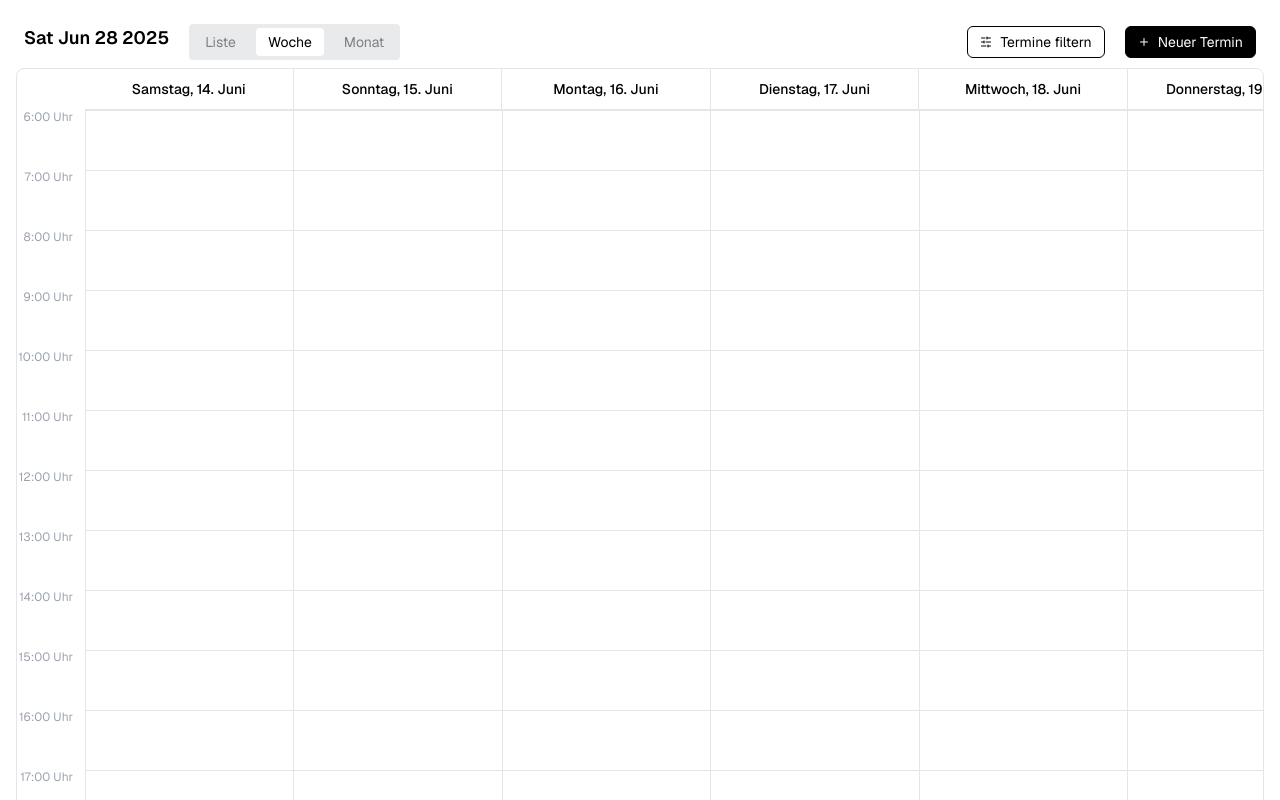
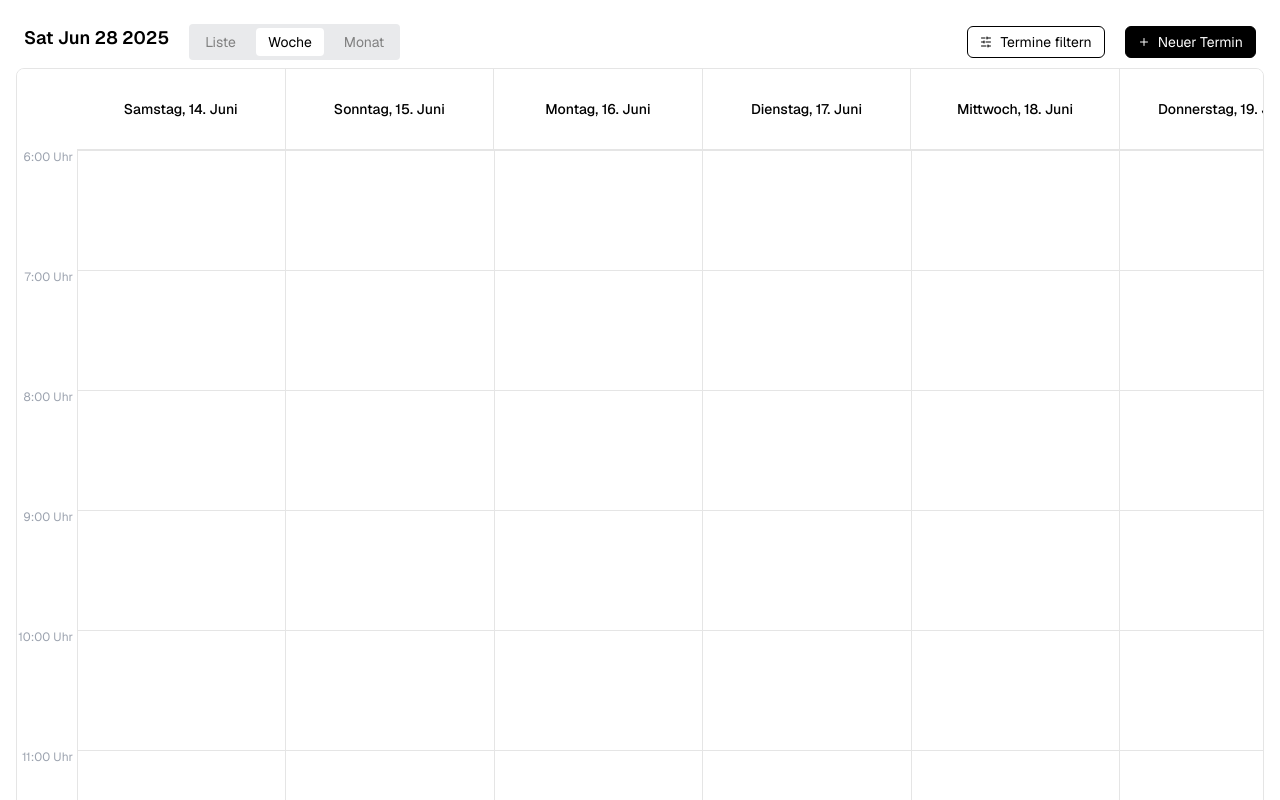
Before and after one commit to mohammedeltantawi/vocare-challenge, a Next.js app: page / in a window 1280 px wide. Shown: the top 800 px of the page. Built offline with nearby package versions, Linux system fonts and the light colour scheme; no server answers; the database is empty.

Commit message:
style: make hour column fixed on horizontal scroll

```diff
--- a/app/appointments/appointments.client.tsx
+++ b/app/appointments/appointments.client.tsx
@@ -56,16 +56,15 @@ export default function AppointmentsClient({ appointments }: Props) {
         <ListView appointments={appointments} selectedDate={new Date()} />
       )}
       {view === ViewEnum.WEEK &&  (
-        <div
-          ref={scrollRef}
-          className="overflow-x-auto whitespace-nowrap border rounded-lg"
-        >
-          <div className="flex min-w-max gap-2">
-            <div className="w-[60px]">
-              <div className="h-10"/>
+        <div ref={scrollRef} className="overflow-auto border rounded-lg w-full h-[1100px] relative scroll-smooth">
+          <div className="flex min-w-max">
+            {/* Sticky Hour Column */}
+            <div className="sticky left-0 z-10 bg-white w-[60px] flex-shrink-0">
+              <div className="h-20" />
               <HourColumn />
             </div>
-            {/* Time column */}
+
+            {/* Scrollable Day Columns */}
             {visibleWeeks.map((offset) => (
               <WeekColumn
                 key={offset}
--- a/components/day-column.component.tsx
+++ b/components/day-column.component.tsx
@@ -10,7 +10,7 @@ interface Props {
 export default function DayColumn({ day, appointments }: Props) {
   const startHour = 6;
   const endHour = 22;
-  const hourHeight = 60; // px
+  const hourHeight = 120; // px
 
   const [nowTop, setNowTop] = useState<number | null>(null);
 
--- a/components/hour-column.component.tsx
+++ b/components/hour-column.component.tsx
@@ -6,7 +6,7 @@ export default function HourColumn() {
         <div
           key={h}
           className="absolute right-1 text-gray-400"
-          style={{ top: `${i * 60}px` }}
+          style={{ top: `${i * 120}px` }}
         >
           {h}:00 Uhr
         </div>
--- a/components/week-column.component.tsx
+++ b/components/week-column.component.tsx
@@ -33,7 +33,7 @@ export default function WeekColumn({ weekOffset, appointments }: Props) {
       <div className="flex-1 overflow-x-auto">
         <div className="grid grid-cols-7 min-w-[1400px]">
           {weekDates.map((date, i) => (
-            <div key={i} className="border-r h-10 flex items-center justify-center text-sm font-medium bg-white">
+            <div key={i} className="border-r h-20 flex items-center justify-center text-sm font-medium bg-white">
               {date.toLocaleDateString("de-DE", {
                 weekday: "long",
                 day: "2-digit",
```
